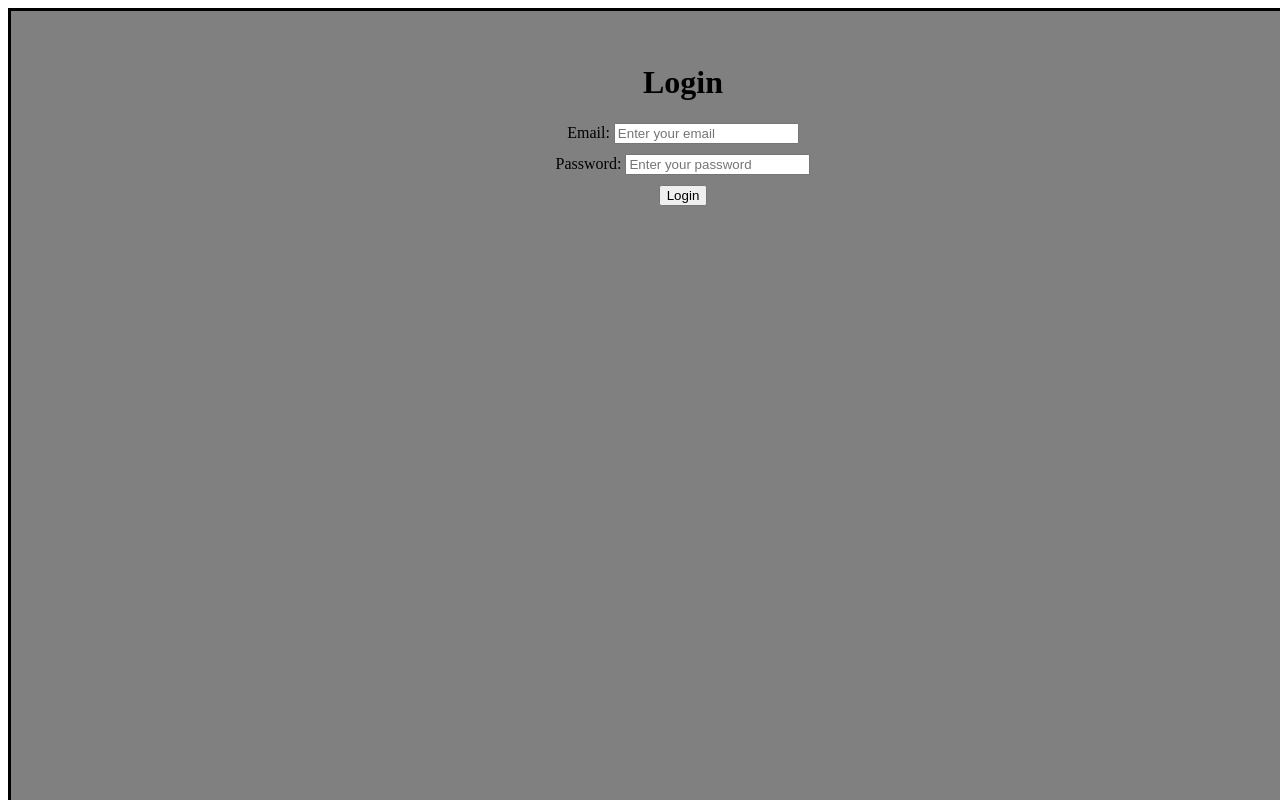
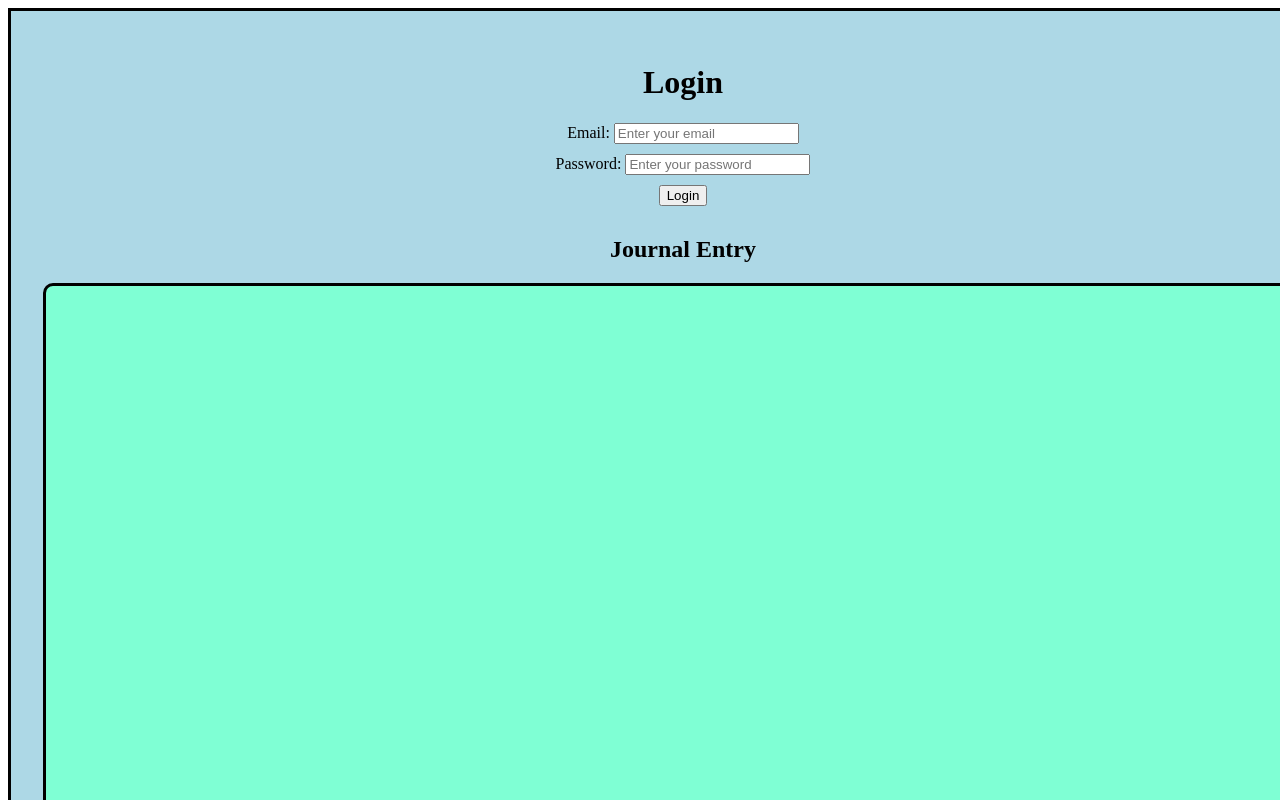
Before and after one commit to rdolma7/CP325.9-Captsone, a React (Vite) app in the folder front-end/: page / in a window 1280 px wide. Shown: the top 800 px of the page. Built offline with nearby package versions, Linux system fonts and the light colour scheme.

Commit message:
Created a new pages folder with journal file

```diff
--- a/front-end/src/App.css
+++ b/front-end/src/App.css
@@ -4,10 +4,19 @@
   padding: 2rem;
   text-align: center;
   border: 3px solid black;
-  background-color: grey;
+  background-color: lightblue;
   width: 100vw;
   height: 100vh;
 }
 .email, .password, .button{
   margin-bottom: 10px;
 }
+#journalEntry{
+  width: 100vw;
+  height: 100vh;
+  position: relative;
+  border: 3px solid black;
+  background-color: aquamarine;
+  border-radius: 10px;
+  padding: 20px;
+}
--- a/front-end/src/App.jsx
+++ b/front-end/src/App.jsx
@@ -1,12 +1,14 @@
 import { useState } from 'react'
 import './App.css'
 import Login from './components/Login'
+import Journal from './pages/journal'
 
 function App() {
 
   return (
     <>
       <Login />
+      <Journal />
     </>
   )
 }
--- /dev/null
+++ b/front-end/src/pages/journal.jsx
@@ -0,0 +1,12 @@
+function Journal() {
+    return (
+        <>
+        {/* <label>Journal Entry</label> */}
+        <h2>Journal Entry</h2>
+        <textarea name="entry" id="journalEntry"></textarea>
+        <button>Share</button>
+        </>
+      );
+}
+
+export default Journal;
```
Also changed, not shown: 1 other file (tests, documents, lock files or other folders).
